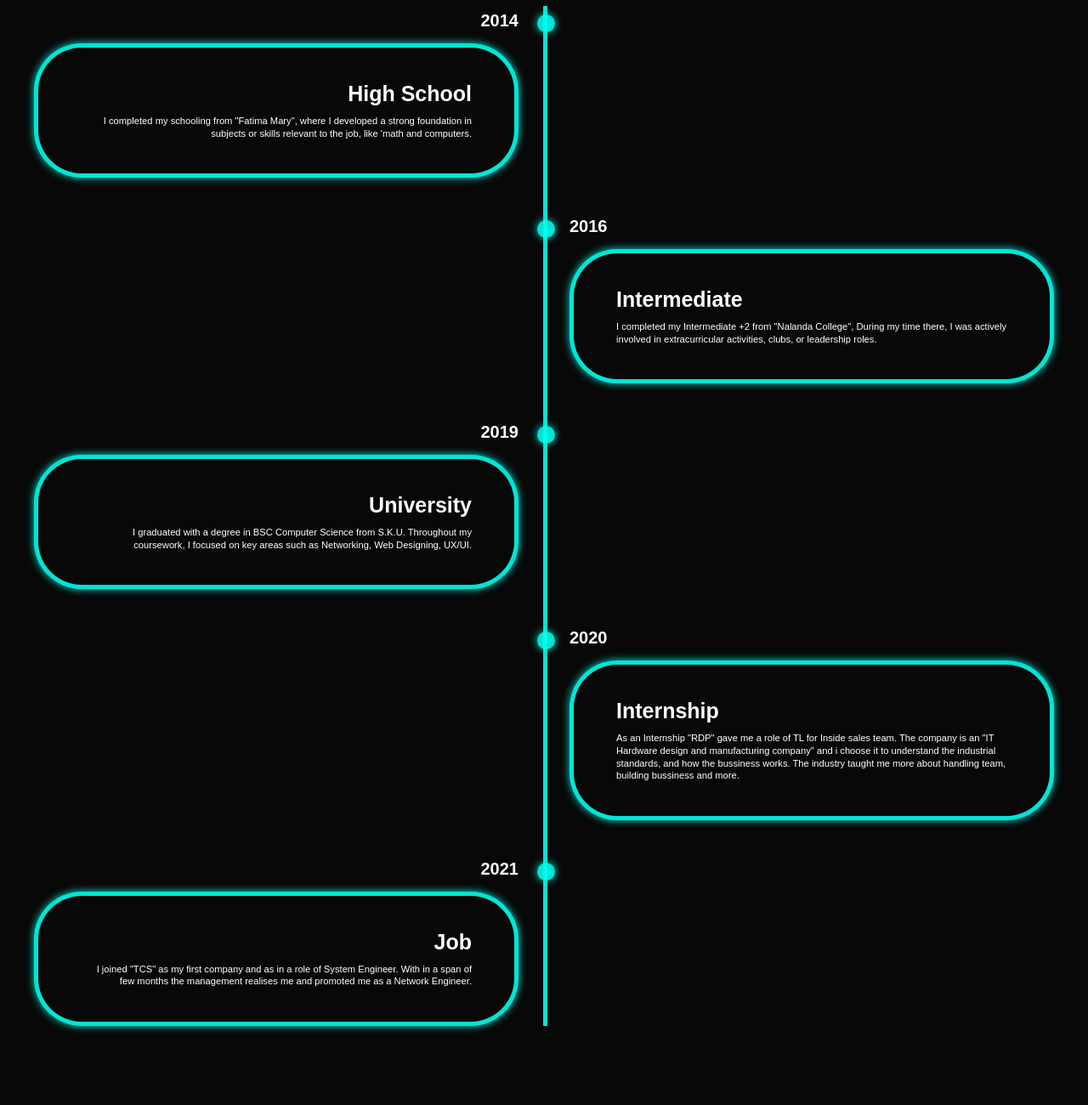
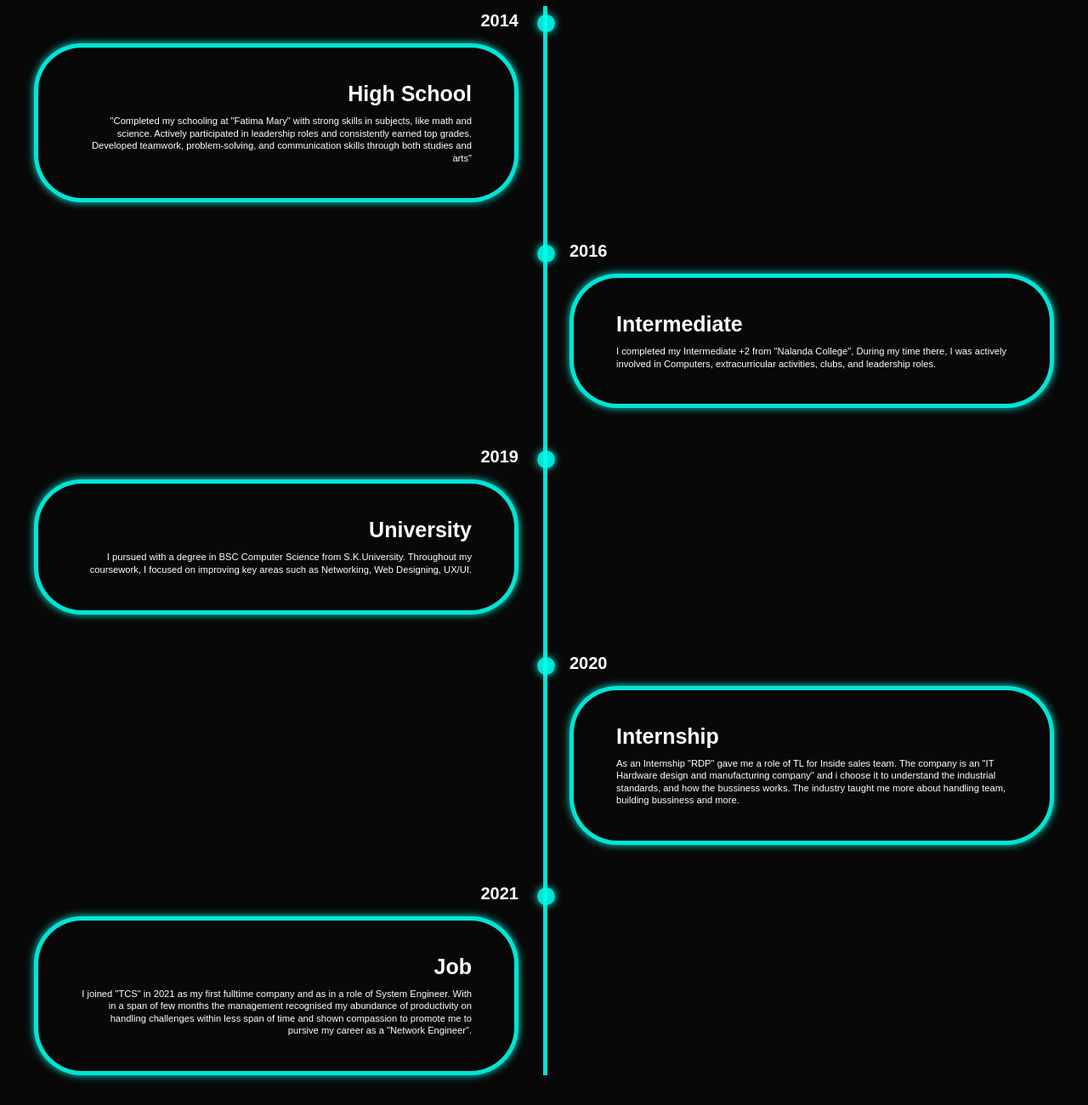
Before and after one commit to Thouheer/My-Portfolio, a plain HTML site: page index.html in a window 1280 px wide. Shown: the part 1000-2300 px from the top of the page at 85% size. Drawn offline with nearby package versions, Linux system fonts and the light colour scheme.

Commit message:
Update index.html

```diff
--- a/index.html
+++ b/index.html
@@ -51,7 +51,7 @@
                         <div class="timeline-date">2014</div>
                         <div class="timeline-content">
                         <h3>High School</h3>
-                        <p>I completed my schooling from "Fatima Mary", where I developed a strong foundation in subjects or skills relevant to the job, like 'math and computers.</p>
+                        <p>"Completed my schooling at "Fatima Mary" with strong skills in subjects, like math and science. Actively participated in leadership roles and consistently earned top grades. Developed teamwork, problem-solving, and communication skills through both studies and arts"</p>
                         </div>
                         </div>
 
@@ -60,7 +60,7 @@
                             <div class="timeline-date">2016</div>
                             <div class="timeline-content">
                             <h3>Intermediate</h3>
-                            <p>I completed my Intermediate +2 from "Nalanda College", During my time there, I was actively involved in extracurricular activities, clubs, or leadership roles.</p>
+                            <p>I completed my Intermediate +2 from "Nalanda College", During my time there, I was actively involved in Computers, extracurricular activities, clubs, and leadership roles.</p>
                             </div>
                             </div>
 
@@ -70,7 +70,7 @@
                             <div class="timeline-date">2019</div>
                             <div class="timeline-content">
                             <h3>University</h3>
-                            <p>I graduated with a degree in BSC Computer Science from S.K.U. Throughout my coursework, I focused on key areas such as Networking, Web Designing, UX/UI.</p>
+                            <p>I pursued with a degree in BSC Computer Science from S.K.University. Throughout my coursework, I focused on improving key areas such as Networking, Web Designing, UX/UI.</p>
                             </div>
                             </div>
 
@@ -89,7 +89,7 @@
                                     <div class="timeline-date">2021</div>
                                     <div class="timeline-content">
                                     <h3>Job</h3>
-                                    <p>I joined "TCS" as my first company and as in a role of System Engineer. With in a span of few months the management realises me and promoted me as a Network Engineer.</p>
+                                    <p>I joined "TCS" in 2021 as my first fulltime company and as in a role of System Engineer. With in a span of few months the management recognised my abundance of productivity on handling challenges within less span of time and shown compassion to promote me to pursive my career as a "Network Engineer".</p>
                                     </div>
                                     </div>
                                 </div>
@@ -100,14 +100,14 @@
                                 <div class="service-box">
                                 <div class="service-info">
                                 <h4>Networking</h4>
-                                <p>As a network engineer i can offer network architect, designs, implements, manages, and troubleshoots computer networks. These can include local area networks (LANs), Firewalls.I ensure that communication and data transfer systems are robust, efficient, and secure.</p>
+                                <p>As a network engineer i can offer network architect, designs, implements, manages, and troubleshoots computer networks. These can include LAN, Switching, Firewalls like PaloAlto, Cisco FPWR. I ensure that communication and data transfer systems are robust, efficient, and secure.</p>
                                 </div>
                                 </div>
 
                                 <div class="service-box">
                                     <div class="service-info">
                                     <h4>UX/UI/Web Designing</h4>
-                                    <p>Along with Networking i have a knowledge on front end, and i like UX/UI </p>
+                                    <p>Skilled in user-centered design principles, I combine empathy with creative problem-solving to design interfaces that are not only visually engaging but also functional and accessible. I specialize in delivering seamless, user-friendly designed webpages, Logo, magazines which could meet both client and user needs.</p>
                                     </div>
                                     </div>
                             </div>
```
